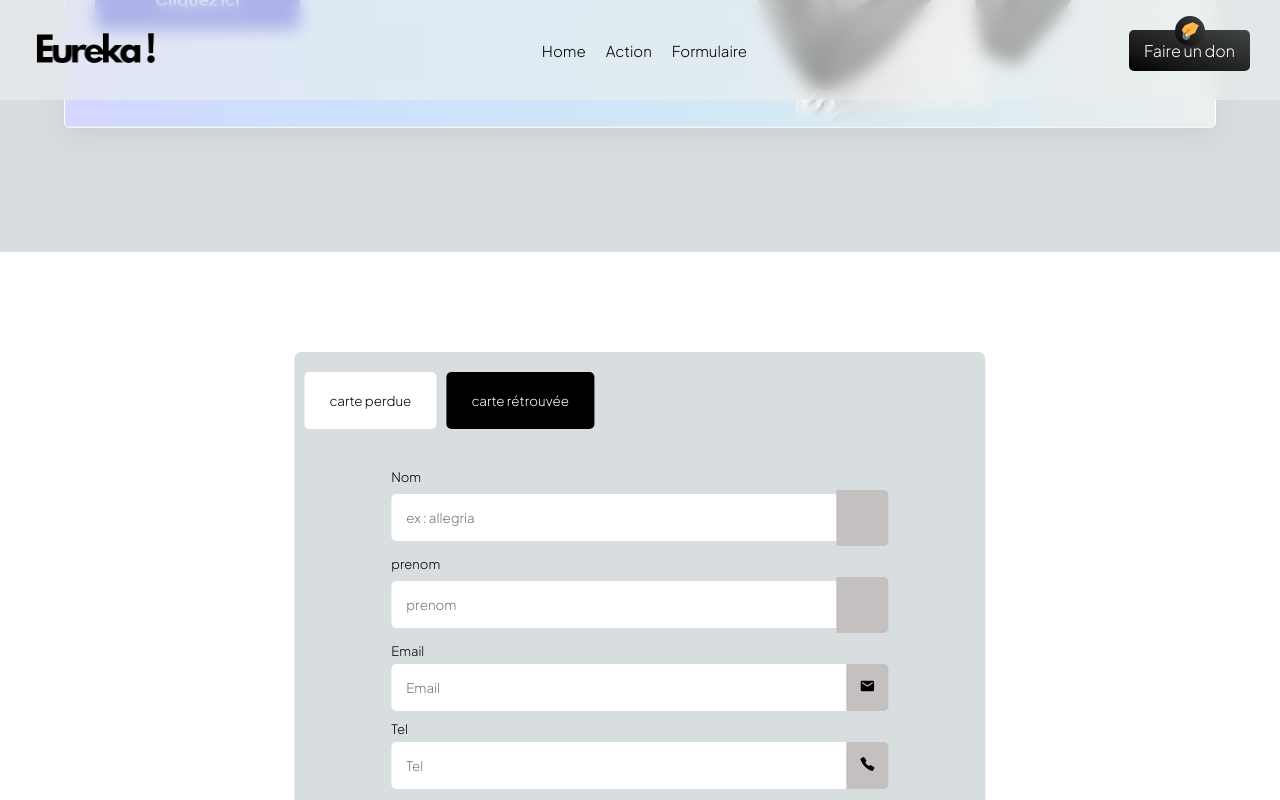
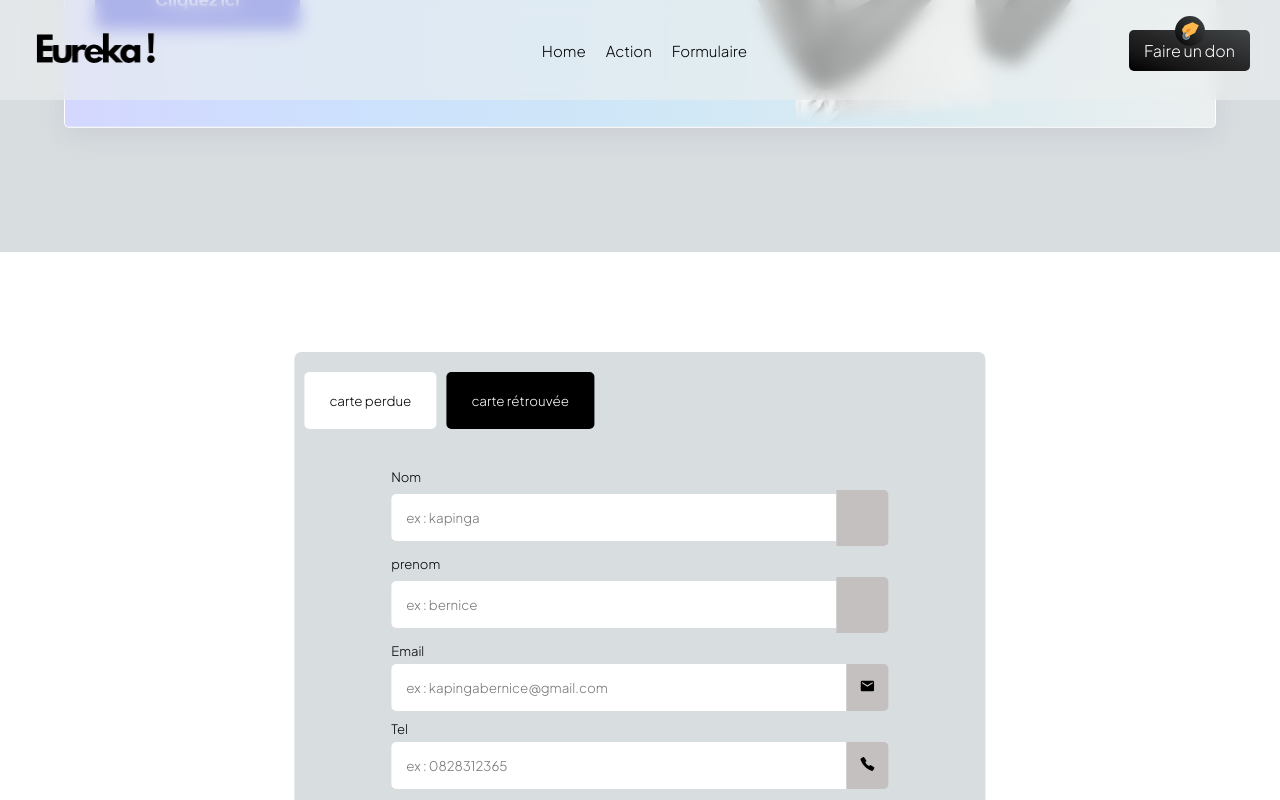
Before and after one commit to allegriakinzola/eureka, a React (Vite) app: page / in a window 1280 px wide. Both pictures are taken after a click on the button "carte rétrouvée". Shown: the part 1319-2119 px from the top of the page. Built offline with nearby package versions, Linux system fonts and the light colour scheme; some icons are missing; a web font is replaced by a local one.

Commit message:
form modifications

```diff
--- a/src/sections/formcardfound.jsx
+++ b/src/sections/formcardfound.jsx
@@ -105,7 +105,7 @@ export function Formcardfound() {
             <input
               type='text'
               name='name'
-              placeholder='ex : allegria'
+              placeholder='ex : kapinga'
               value={dataForm.name}
               onChange={handleChange}
               onBlur={onBlur}
@@ -122,7 +122,7 @@ export function Formcardfound() {
               type='text'
               id='lastname'
               name='lastname'
-              placeholder='prenom'
+              placeholder='ex : bernice'
               value={dataForm.lastname}
               onChange={handleChange}
               onBlur={onBlur}
@@ -139,7 +139,7 @@ export function Formcardfound() {
               type='text'
               id='email'
               name='email'
-              placeholder='Email'
+              placeholder='ex : kapingabernice@gmail.com'
               value={dataForm.email}
               onChange={handleChange}
               onBlur={onBlur}
@@ -156,7 +156,7 @@ export function Formcardfound() {
               type='text'
               name='tel'
               id='tel'
-              placeholder='Tel'
+              placeholder='ex : 0828312365'
               value={dataForm.tel}
               onChange={handleChange}
               onBlur={onBlur}
@@ -172,7 +172,7 @@ export function Formcardfound() {
               type='text'
               id='nameusercardown'
               name='nameusercardown'
-              placeholder='nom du propriétaire de la carte'
+              placeholder='ex : kabulo'
               value={dataForm.nameusercardown}
               onChange={handleChange}
               onBlur={onBlur}
@@ -189,7 +189,7 @@ export function Formcardfound() {
               type='text'
               id='lastnameusercardown'
               name='lastnameusercardown'
-              placeholder='prenom du propriétaire de la carte'
+              placeholder='ex : francis'
               value={dataForm.lastnameusercardown}
               onChange={handleChange}
               onBlur={onBlur}
```
